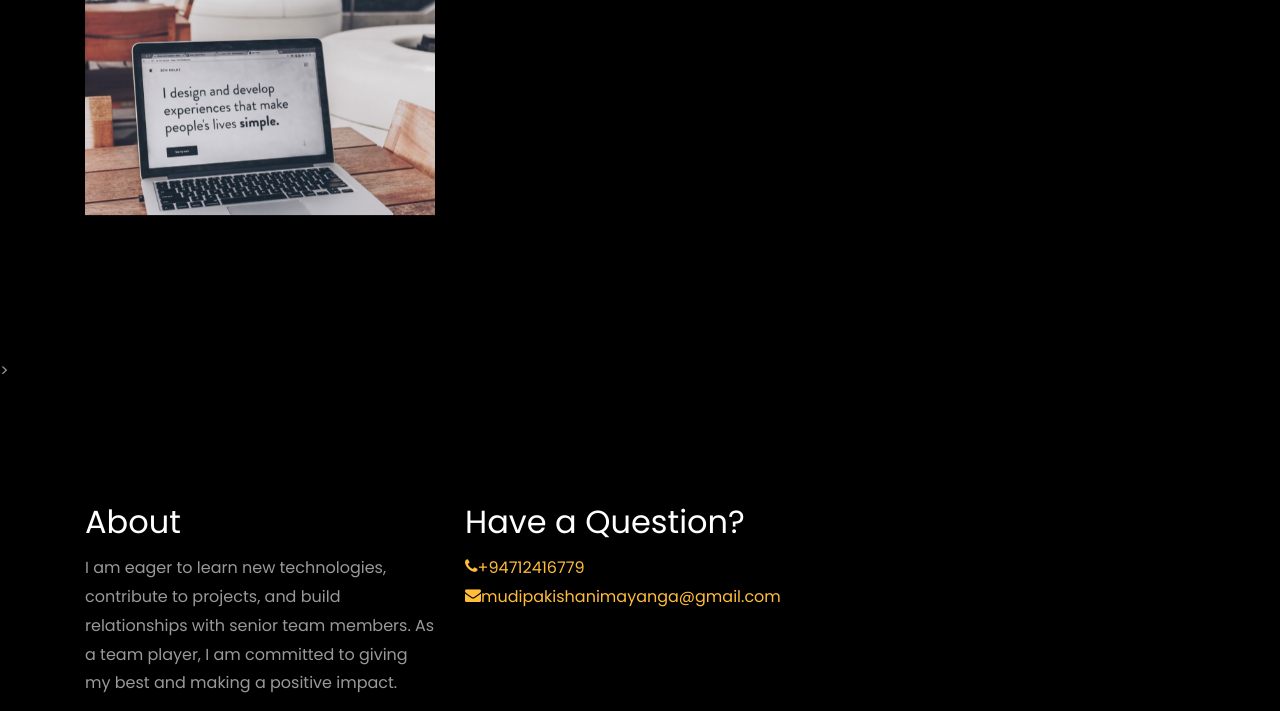
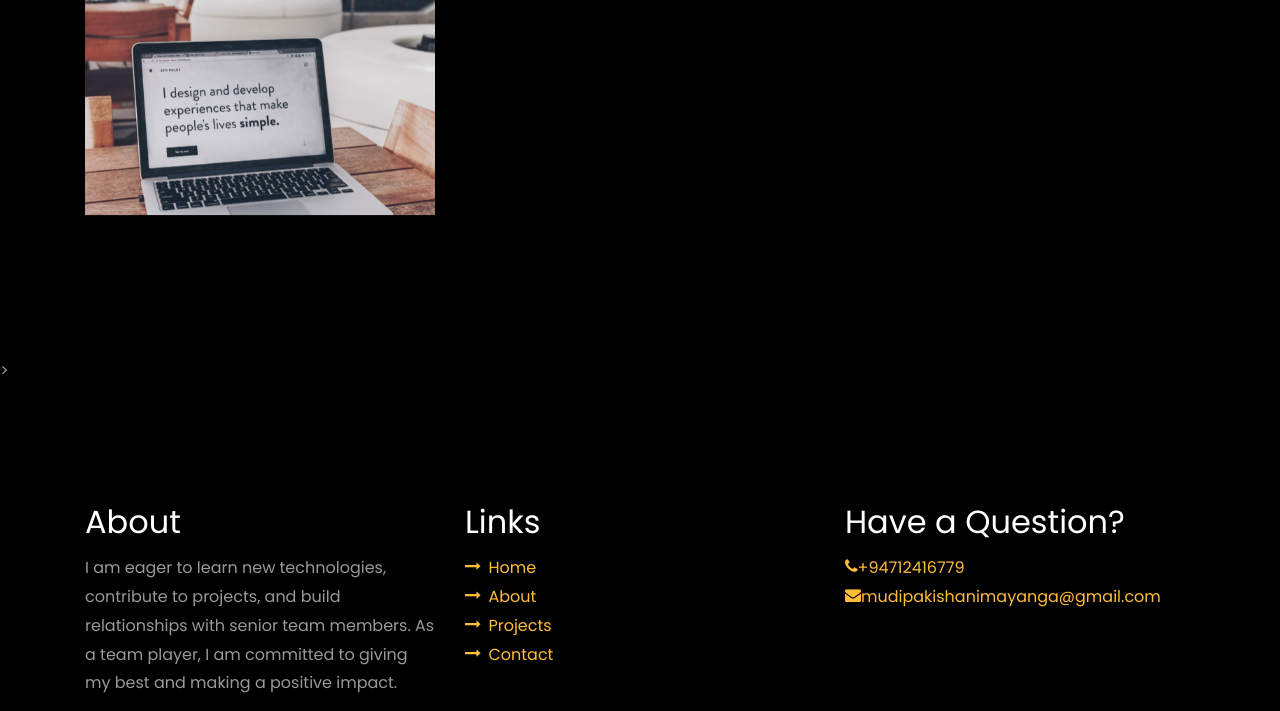
Before and after one commit to mk1shan/mk1shan.github.io, a plain HTML site: page index.html in a window 1280 px wide. Shown: the part 3919-4630 px from the top of the page. Drawn offline with Linux system fonts and the light colour scheme; files whose address does not match are found by name.

Commit message:
Update index.html

```diff
--- a/index.html
+++ b/index.html
@@ -385,7 +385,17 @@
 				</ul>
 			  </div>
 			</div>
-
+			<div class="col-md-4">
+			  <div class="contact-info">
+				<h2>Links</h2>
+				<ul class="list-unstyled">
+				  <li><a href="#"><span class="icon-long-arrow-right mr-2"></span>Home</a></li>
+				  <li><a href="#about-section"><span class="icon-long-arrow-right mr-2"></span>About</a></li>
+				  <li><a href="#projects-section"><span class="icon-long-arrow-right mr-2"></span>Projects</a></li>
+				  <li><a href="#contact-section"><span class="icon-long-arrow-right mr-2"></span>Contact</a></li>
+				</ul>
+			  </div>
+			</div>
 			<div class="col-md-4">
 			  <div class="contact-info">
 				<h2>Have a Question?</h2>
```
